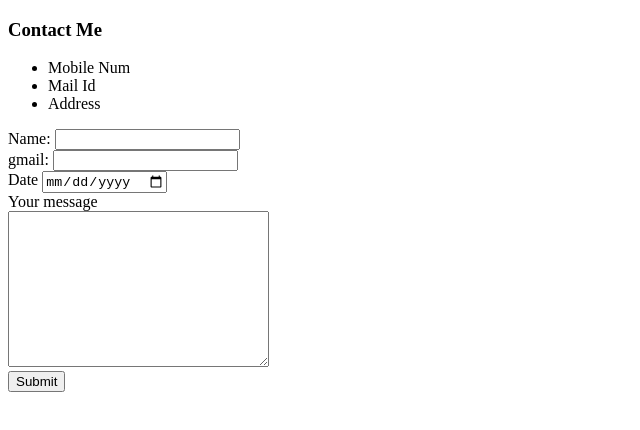
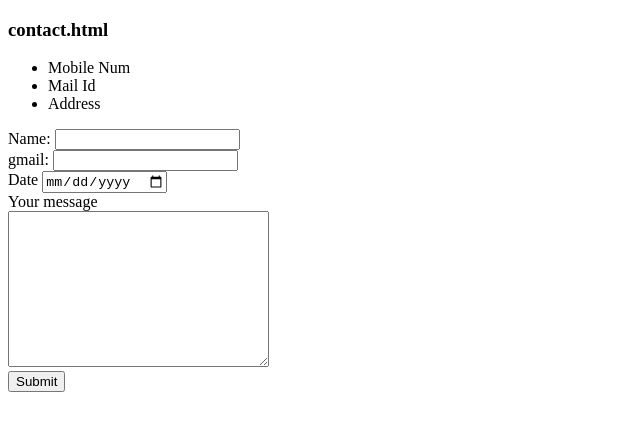
Before and after one commit to Pravalika-devarakonda/CV, a plain HTML site: page contact.html in a window 1280 px wide. Shown: the full height of the page, 0-640 px from the left. Drawn offline with Linux system fonts and the light colour scheme.

Commit message:
Update contact.html

```diff
--- a/contact.html
+++ b/contact.html
@@ -6,7 +6,7 @@
   </head>
   <body>
     <h3>
-      <strong>Contact Me</strong>
+      <strong>contact.html</strong>
     </h3>
     <ul>
       <li>
```
